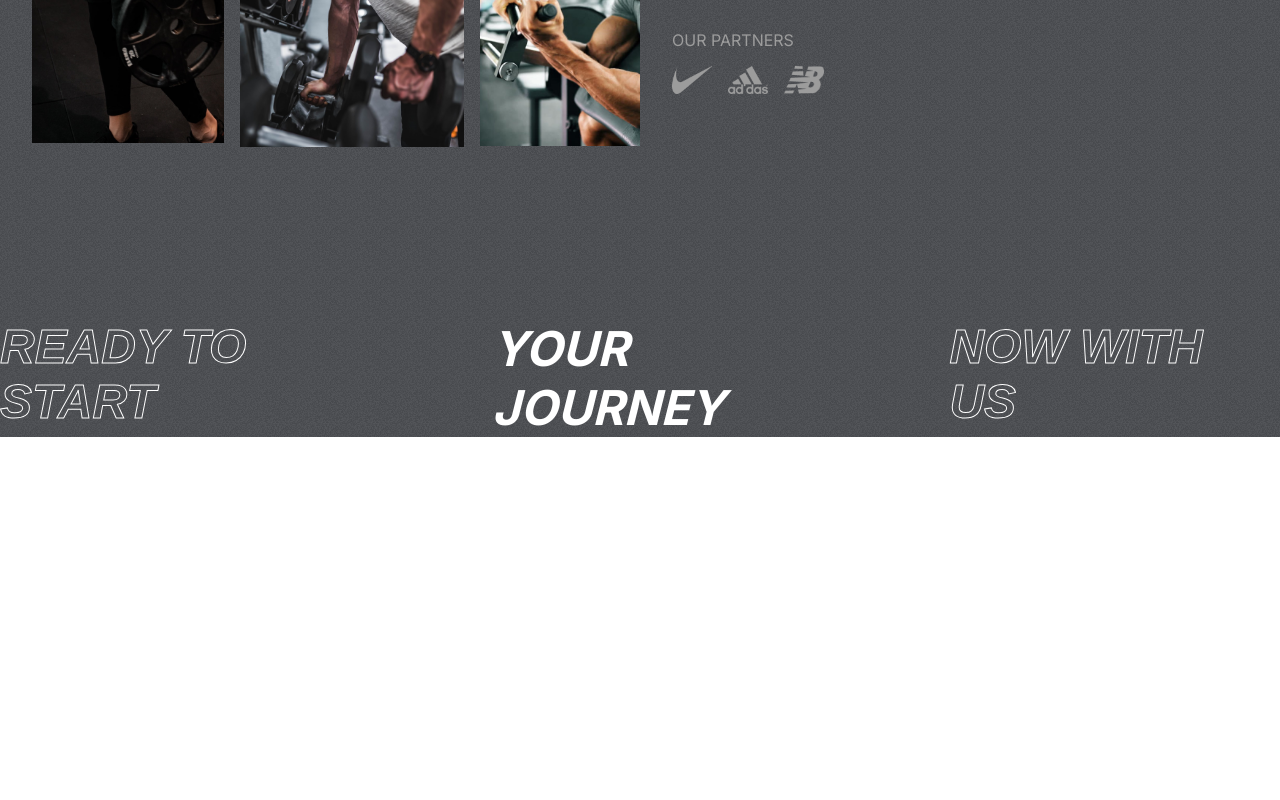
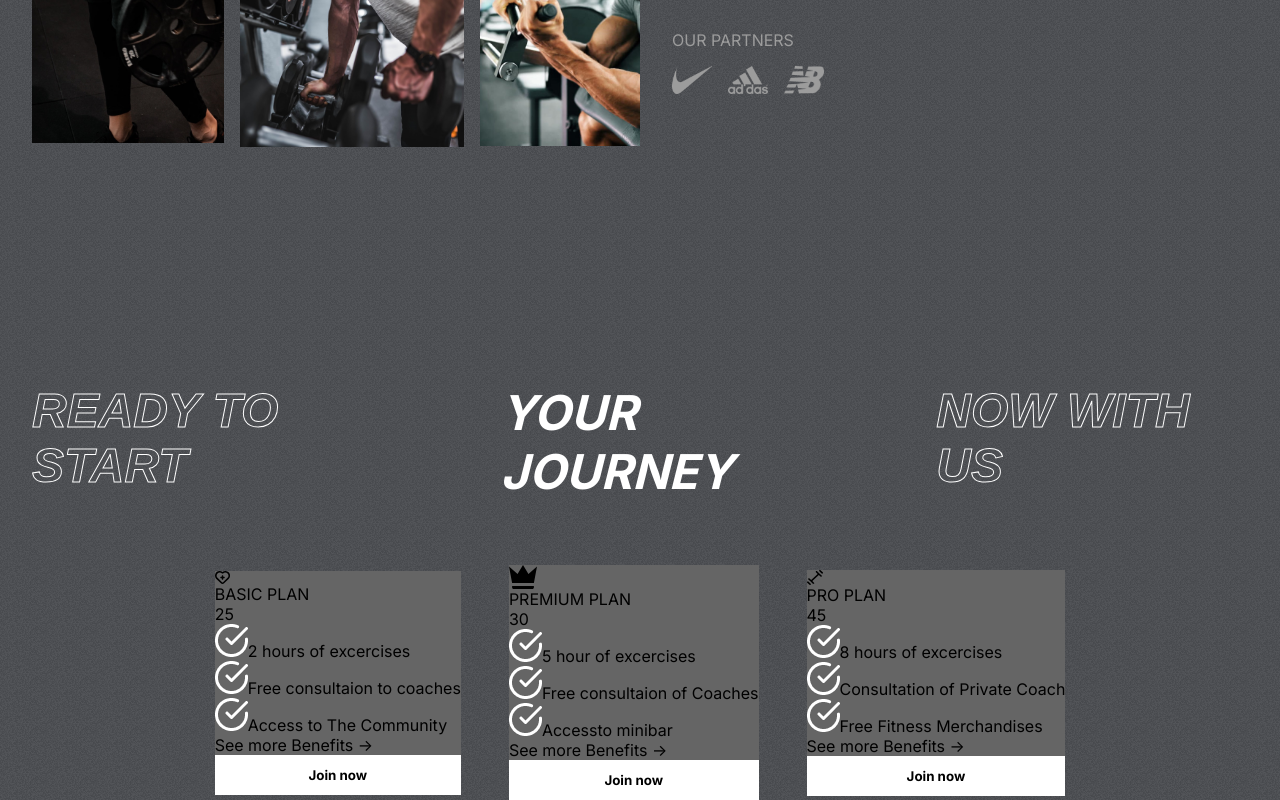
Before and after one commit to Edwin574/Gym-website, a React (Create React App) app: page / in a window 1280 px wide. Shown: the part 1568-2368 px from the top of the page. Before the commit the page ends 2005 px from the top, so only its background shows below. Built offline with nearby package versions, Linux system fonts and the light colour scheme.

Commit message:
working on plans

```diff
--- a/src/components/Plans/Plans.css
+++ b/src/components/Plans/Plans.css
@@ -0,0 +1,20 @@
+.plans-container{
+    margin-top: 4rem;
+    padding: 0 2rem;
+    display: flex;
+    flex-direction: column;
+    gap: 4rem;
+    position: relative;
+}
+.plans{
+    display: flex;
+    align-items: center;
+    justify-content: center;
+    gap: 3rem;
+
+}
+.plan{
+    display: flex;
+    flex-direction: column;
+    background: var(--caloryCard);
+}
--- a/src/components/Plans/Plans.js
+++ b/src/components/Plans/Plans.js
@@ -1,20 +1,43 @@
-import React from 'react';
-import "./Plans.css"
-import {plansData} from "../../data/plansData"
+import React from "react";
+import "./Plans.css";
+import whiteTick from '../../assets/whiteTick.png'
+import { plansData } from "../../data/plansData";
 
 function Plans() {
   return (
-    <div className='plans-container'>
-      <div className='programs-header'>
-      <span className='stroke-text'>READY TO START </span>
-      <span>YOUR JOURNEY </span>
-      <span className='stroke-text'>NOW WITH US</span>
+    <div className="plans-container">
+      <div className="programs-header">
+        <span className="stroke-text">READY TO START </span>
+        <span>YOUR JOURNEY </span>
+        <span className="stroke-text">NOW WITH US</span>
       </div>
       {/*plans card*/}
-      <div className='plans'>
+      <div className="plans">
+        {plansData.map((plan,i)=>{
+          return(
+            <div className="plan" key={i}>
+              {plan.icon}
+              <span>{plan.name}</span>
+              <span>{plan.price}</span>
+              <div className="features">
+                {plan.features.map((feature, i) => {
 
+                  return (
+                    <div className="feature">
+                      <img src={whiteTick} alt='tick illustration' />
+                      <span key={i}>{feature}</span>
+                    </div>
+                  )
+                })}
+              </div>
+              <div>
+              <span>See more Benefits -> </span>
+              </div>
+              <button className="btn">Join now</button>
+            </div>
+          )
+        }  )}
       </div>
-
     </div>
   );
 }
```
